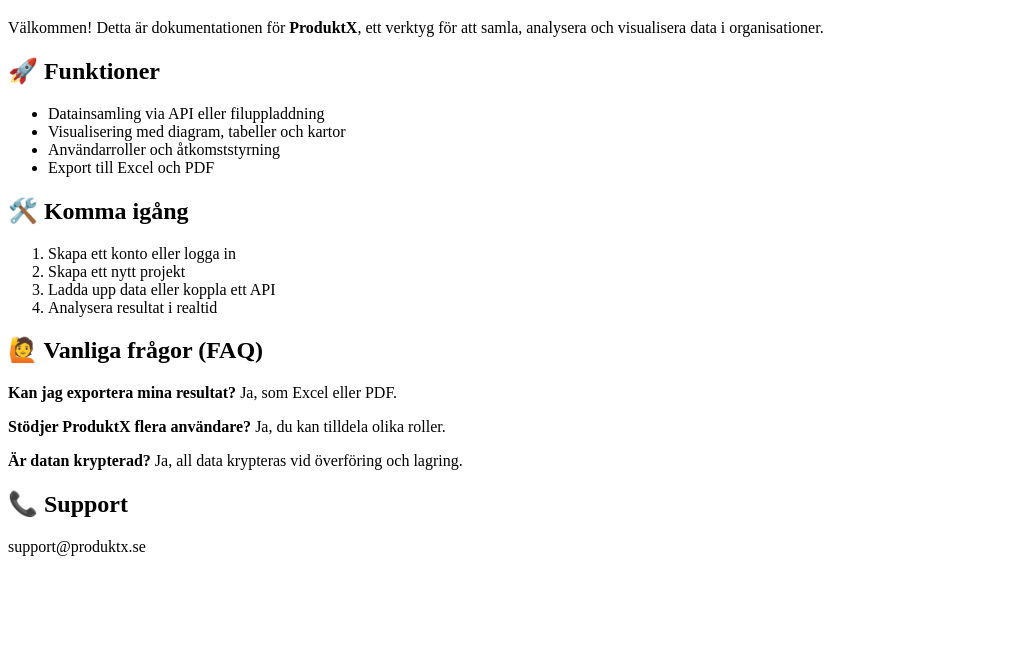
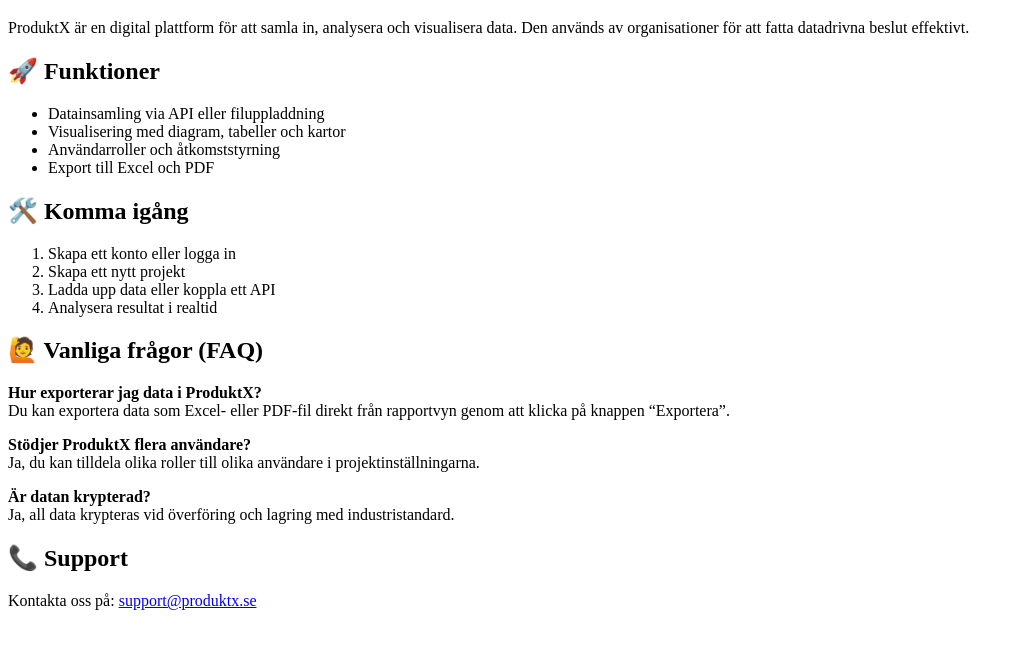
Before and after one commit to hejmange/agent-info, a plain HTML site: page index.html in a window 1280 px wide. Shown: the part 62-710 px from the top of the page, without its empty margins (0-1024 px from the left). Drawn offline with Linux system fonts and the light colour scheme.

Commit message:
Update index.html

```diff
--- a/index.html
+++ b/index.html
@@ -6,7 +6,7 @@
 </head>
 <body>
   <h1>📘 ProduktX – Dokumentation</h1>
-  <p>Välkommen! Detta är dokumentationen för <strong>ProduktX</strong>, ett verktyg för att samla, analysera och visualisera data i organisationer.</p>
+  <p>ProduktX är en digital plattform för att samla in, analysera och visualisera data. Den används av organisationer för att fatta datadrivna beslut effektivt.</p>
 
   <h2>🚀 Funktioner</h2>
   <ul>
@@ -25,11 +25,11 @@
   </ol>
 
   <h2>🙋 Vanliga frågor (FAQ)</h2>
-  <p><strong>Kan jag exportera mina resultat?</strong> Ja, som Excel eller PDF.</p>
-  <p><strong>Stödjer ProduktX flera användare?</strong> Ja, du kan tilldela olika roller.</p>
-  <p><strong>Är datan krypterad?</strong> Ja, all data krypteras vid överföring och lagring.</p>
+  <p><strong>Hur exporterar jag data i ProduktX?</strong><br>Du kan exportera data som Excel- eller PDF-fil direkt från rapportvyn genom att klicka på knappen “Exportera”.</p>
+  <p><strong>Stödjer ProduktX flera användare?</strong><br>Ja, du kan tilldela olika roller till olika användare i projektinställningarna.</p>
+  <p><strong>Är datan krypterad?</strong><br>Ja, all data krypteras vid överföring och lagring med industristandard.</p>
 
   <h2>📞 Support</h2>
-  <p>support@produktx.se</p>
+  <p>Kontakta oss på: <a href="mailto:support@produktx.se">support@produktx.se</a></p>
 </body>
 </html>
```
